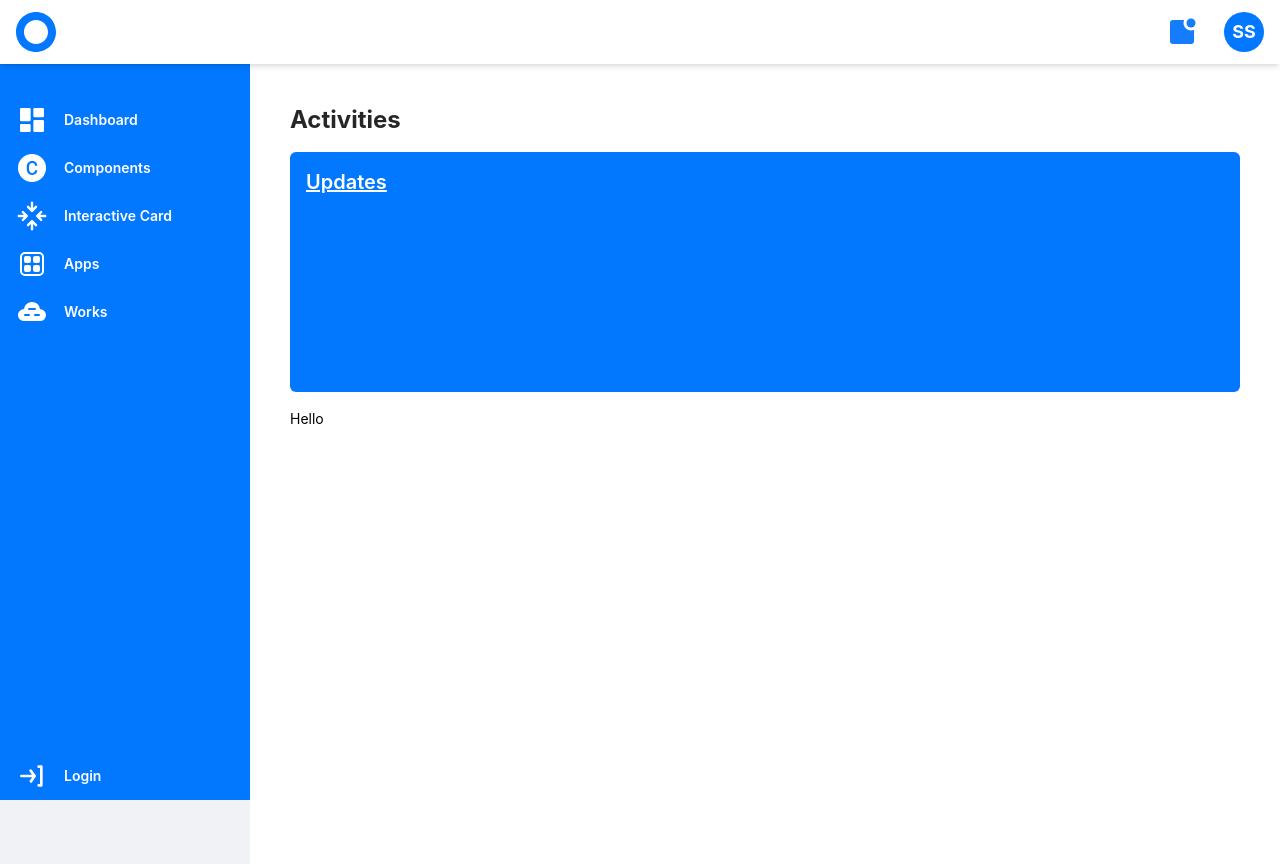
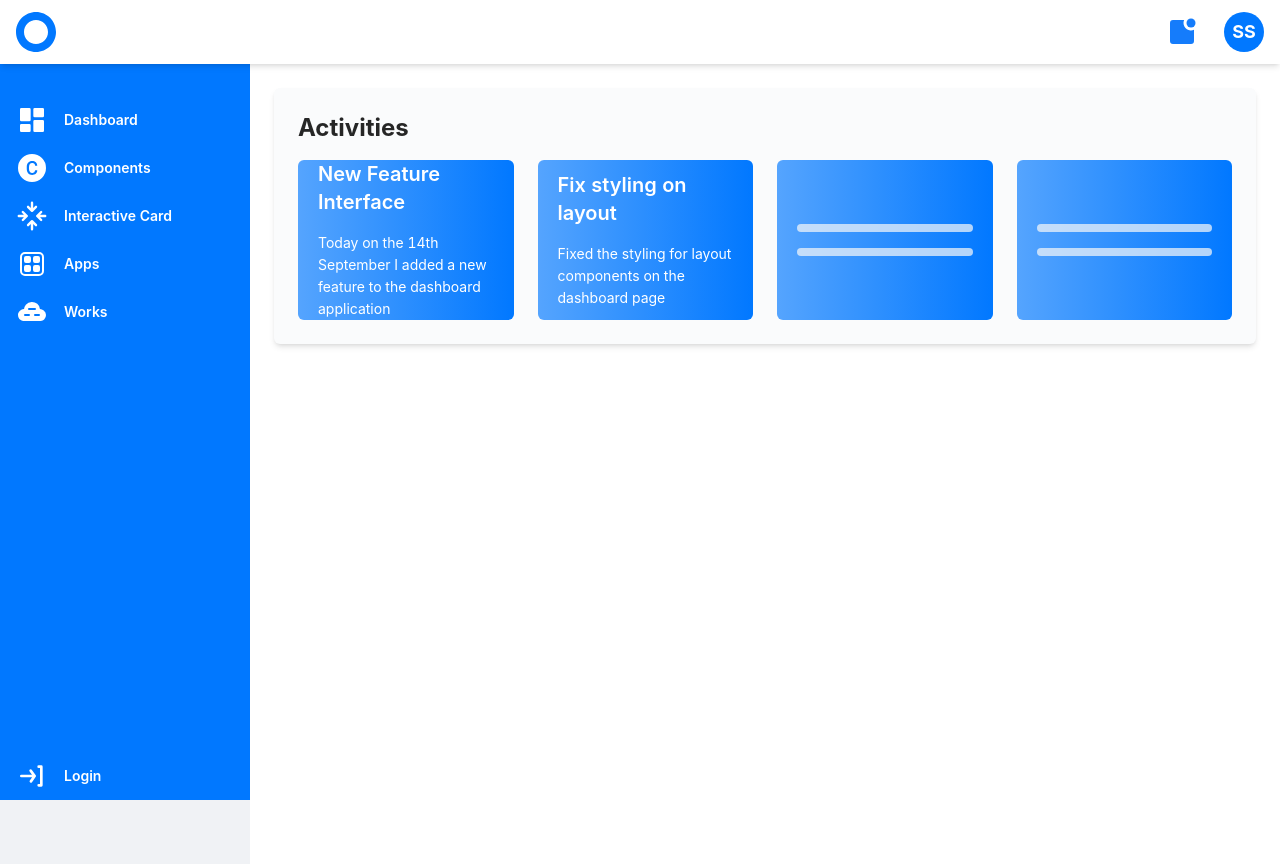
Before and after one commit to mccostic/tailwindcomponents, a React (Create React App) app: page /dashboard in a window 1280 px wide. Built offline with nearby package versions, Linux system fonts and the light colour scheme.

Commit message:
chore: update dahsboard page

```diff
--- a/src/modules/dashboard.js
+++ b/src/modules/dashboard.js
@@ -1,25 +1,73 @@
-import React from 'react'
-import LayoutContent from '../components/layout/layout'
+import { Skeleton } from "antd";
+import React, { useState } from "react";
+import LayoutContent from "../components/layout/layout";
+import data from "../data/data";
 
 const Dashboard = () => {
+  const [blogs, setBlogs] = useState(data);
+
+  const blogData = [
+    {
+      heading: "New Feature Interface",
+      description:
+        "Today on the 14th September I added a new feature to the dashboard application",
+    },
+    {
+      heading: "Fix styling on layout",
+      description:
+        "Fixed the styling for layout components on the dashboard page",
+    },
+    {
+      heading: "",
+      description: "",
+    },
+    {
+      heading: "",
+      description: "",
+    },
+  ];
+
   return (
     <LayoutContent>
-      <div className='bg-white rounded-md w-full h-full flex flex-col gap-4 p-4'>
-        <div className='flex flex-col w-full gap-4'>
-          <h2 className='font-bold text-2xl'>Activities</h2>
-          <div className='grid w-full gap-4 h-full'>
-            <div className='rounded-md bg-[#0178ff] p-4 h-60'>
-              <div className='flex flex-col h-full gap-4'>
-                <h2 className='text-white text-xl font-semibold underline'>Updates</h2>
-
-              </div>
-            </div>
+      <div className="bg-[#FAFBFC] shadow-md rounded-md w-full h-auto flex flex-col gap-4 p-6">
+        <div className="flex flex-col w-full gap-4">
+          <h2 className="font-bold text-2xl">Activities</h2>
+          <div className="grid md:grid-cols-2 lg:grid-cols-4 w-full gap-6 h-full">
+            {blogData &&
+              blogData.map((m, i) => {
+                return (
+                  <div
+                    className="rounded-md bg-gradient-to-l from-[#0178FF] to-[#0178ffa9] p-5 h-40"
+                    key={i}
+                  >
+                    <div className="flex flex-col justify-center h-full gap-4">
+                      <h2
+                        className={
+                          m.heading
+                            ? "text-white text-xl font-semibold"
+                            : "animate-pulse bg-slate-100 m-0 h-2 rounded-md w-full"
+                        }
+                      >
+                        {m.heading}
+                      </h2>
+                      <p
+                        className={
+                          m.description
+                            ? "text-white m-0"
+                            : "animate-pulse bg-slate-100 m-0 h-2 rounded-md w-full"
+                        }
+                      >
+                        {m.description}
+                      </p>
+                    </div>
+                  </div>
+                );
+              })}
           </div>
         </div>
-        <div>Hello</div>
       </div>
     </LayoutContent>
-  )
-}
+  );
+};
 
-export default Dashboard
+export default Dashboard;
```
